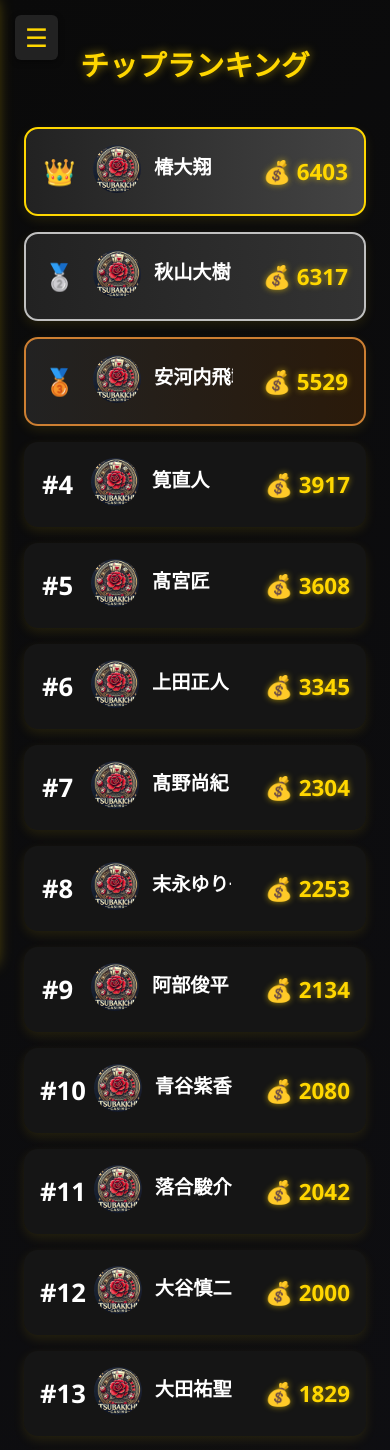
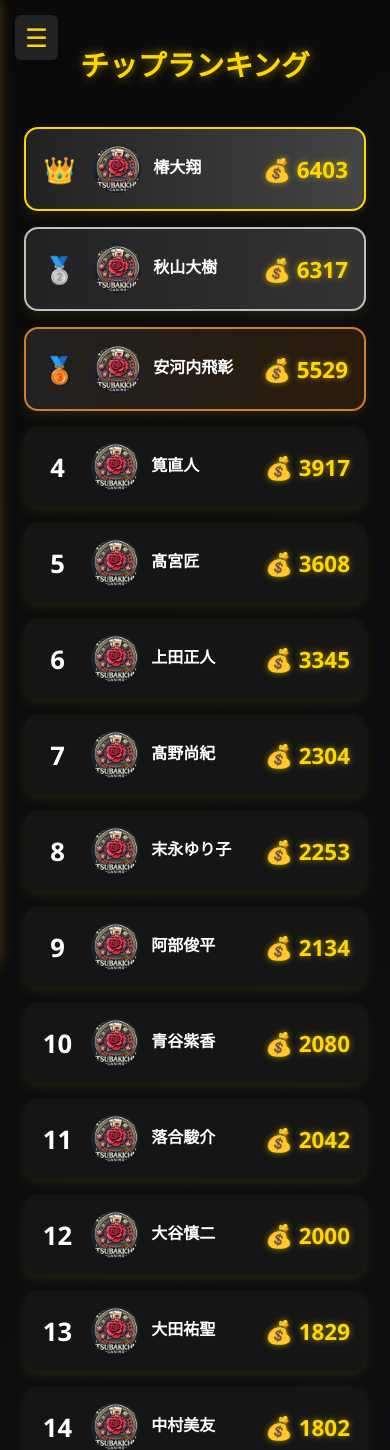
Before and after one commit to AoPong-831/casino_web, a Flask app: page /ranking in a window 390 px wide; the page is wider, and only the part inside the window is pictured. Shown: the top 1450 px of that part. Run offline with Flask 3, Linux system fonts and the light colour scheme; a user stored in the database is signed in; data comes from the database, SQL or seed files in the repository.

Commit message:
名前表示調整中_5(名前表示サイズをjsで自動調整)

```diff
--- a/app/static/css/style_card.css
+++ b/app/static/css/style_card.css
@@ -67,22 +67,11 @@
 }
 
 .info .name a {
-  font-size: 1.1rem;
   font-weight: bold;
   color: #fff;
   text-decoration: none;
-  display: inline-block;
+  display: inline-block; /* widthを計測できるように */
   white-space: nowrap;     /* 改行させない */
-}
-
-/* スマホだけ幅制限＆文字縮小 */
-@media (max-width: 600px) {
-  .info .name a {
-    max-width: 140px; /* スマホ時だけ制限 */
-    font-size: clamp(1.2rem, 3vw, 1.1rem); /* スマホで自動縮小 */
-    overflow: hidden; /* はみ出しを隠す */
-    text-overflow: clip; /* 省略せずギリギリまで表示 */
-  }
 }
 
 .info .chip {
--- /dev/null
+++ b/app/static/js/adjustNameFont.js
@@ -0,0 +1,22 @@
+// adjustNameFont.js (ランキングの名前表示を、名前が長いと調整してくれる)
+function adjustNameFont() {
+    const nameLinks = document.querySelectorAll('.info .name a');
+
+    nameLinks.forEach(a => {
+        const parentWidth = a.parentElement.offsetWidth;
+        a.style.fontSize = ''; // まず元サイズに戻す
+
+        let fontSize = parseFloat(window.getComputedStyle(a).fontSize);
+
+        while(a.scrollWidth > parentWidth && fontSize > 10){ // 最小10px
+            fontSize -= 1;
+            a.style.fontSize = fontSize + 'px';
+        }
+    });
+}
+
+// ページ読み込み時
+window.addEventListener('load', adjustNameFont);
+
+// ウィンドウサイズ変更時（レスポンシブ対応）
+window.addEventListener('resize', adjustNameFont);
--- a/app/templates/ranking.html
+++ b/app/templates/ranking.html
@@ -68,7 +68,8 @@
                     <!-- loop.index はJinja2 が提供する組み込みの変数で、for ループ内での現在の繰り返し回数を1から始まるインデックスとして取得できる -->
                     <div class="ranking-card {% if loop.index == 1 %}first{% elif loop.index == 2 %}second{% elif loop.index == 3 %}third{% endif %}">
                         <div class="rank-badge">
-                            {% if loop.index == 1 %}👑{% elif loop.index == 2 %}🥈{% elif loop.index == 3 %}🥉{% else %}#{{ loop.index }}{% endif %}
+                            <!--順位表示-->
+                            {% if loop.index == 1 %}👑{% elif loop.index == 2 %}🥈{% elif loop.index == 3 %}🥉{% else %}{{ loop.index }}{% endif %}
                         </div>
                         <div class="info">
                             <div class="name">
@@ -99,4 +100,6 @@
         </table>
     </div>
 </div>
+<!-- ランキングの名前表示を調整してくれるjs -->
+<script src="{{ url_for('static', filename='js/adjustNameFont.js') }}"></script>
 {% endblock %}
```
Also changed, not shown: app/static/js/sample_card.js (+0 -10 lines).
